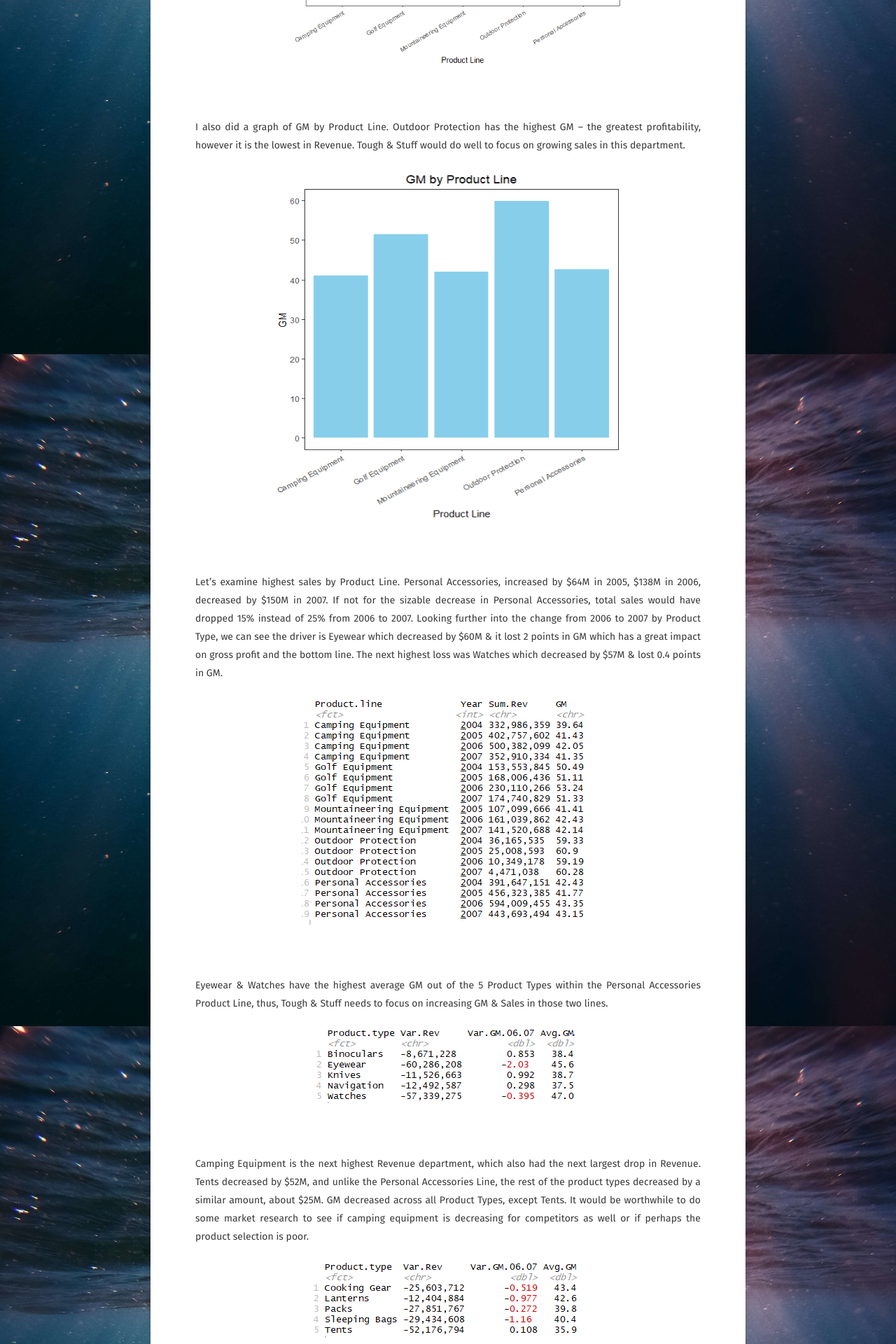
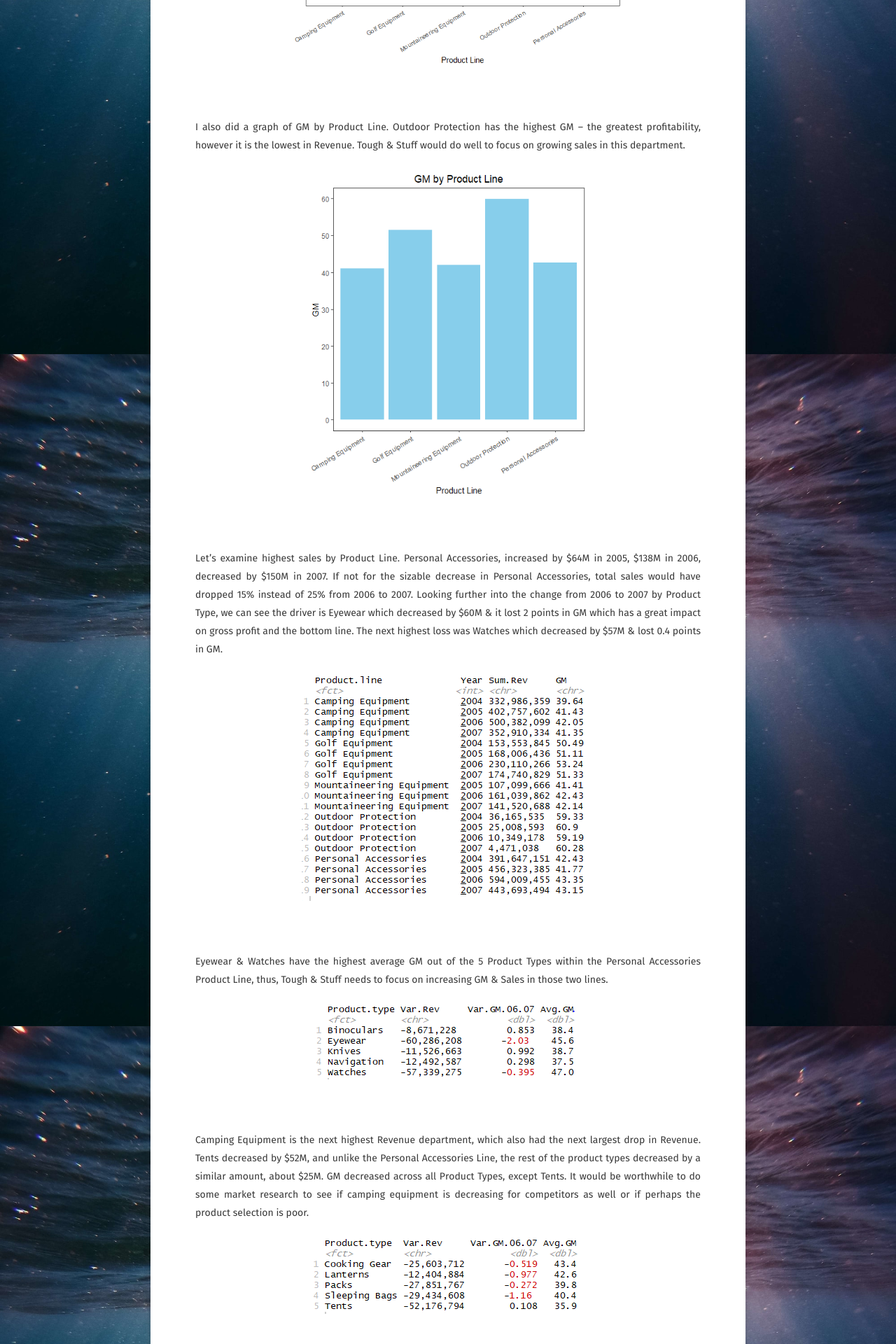
Before and after one commit to sarahschirduan/sarahschirduan.github.io, a Jekyll site: the page built from _posts/2019-08-06-increase-profits.md, in a window 1280 px wide. Shown: the part 3334-5254 px from the top of the page at 70% size. Built offline with Jekyll 4.4.1, drawn with Linux system fonts in a browser that asks for light colours; some web fonts are replaced.

Commit message:
Update 2019-08-06-increase-profits.md

```diff
--- a/_posts/2019-08-06-increase-profits.md
+++ b/_posts/2019-08-06-increase-profits.md
@@ -72,7 +72,7 @@ Next, I wanted to look at Revenue by Product Line, using similar coding as in th
 I also did a graph of GM by Product Line. Outdoor Protection has the highest GM – the greatest profitability, however it is the lowest in Revenue. Tough & Stuff would do well to focus on growing sales in this department.
 
 <figure>
-<a href="/assets/img/Tough4.png"><img src="/assets/img/Tough4.png" style="width:500px; height:500px"></a>
+<a href="/assets/img/Tough4.png"><img src="/assets/img/Tough4.png" style="width:400px; height:466px"></a>
 </figure>
 
 <br>
```
